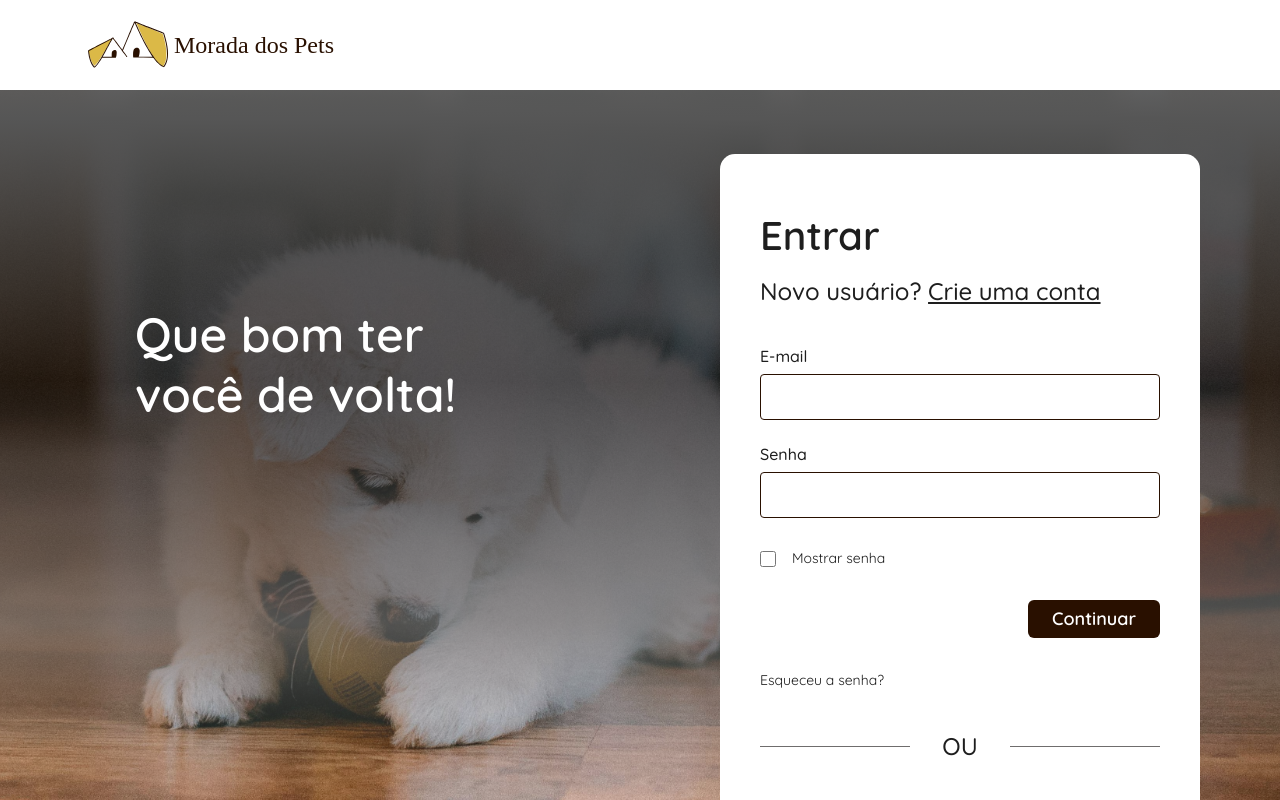
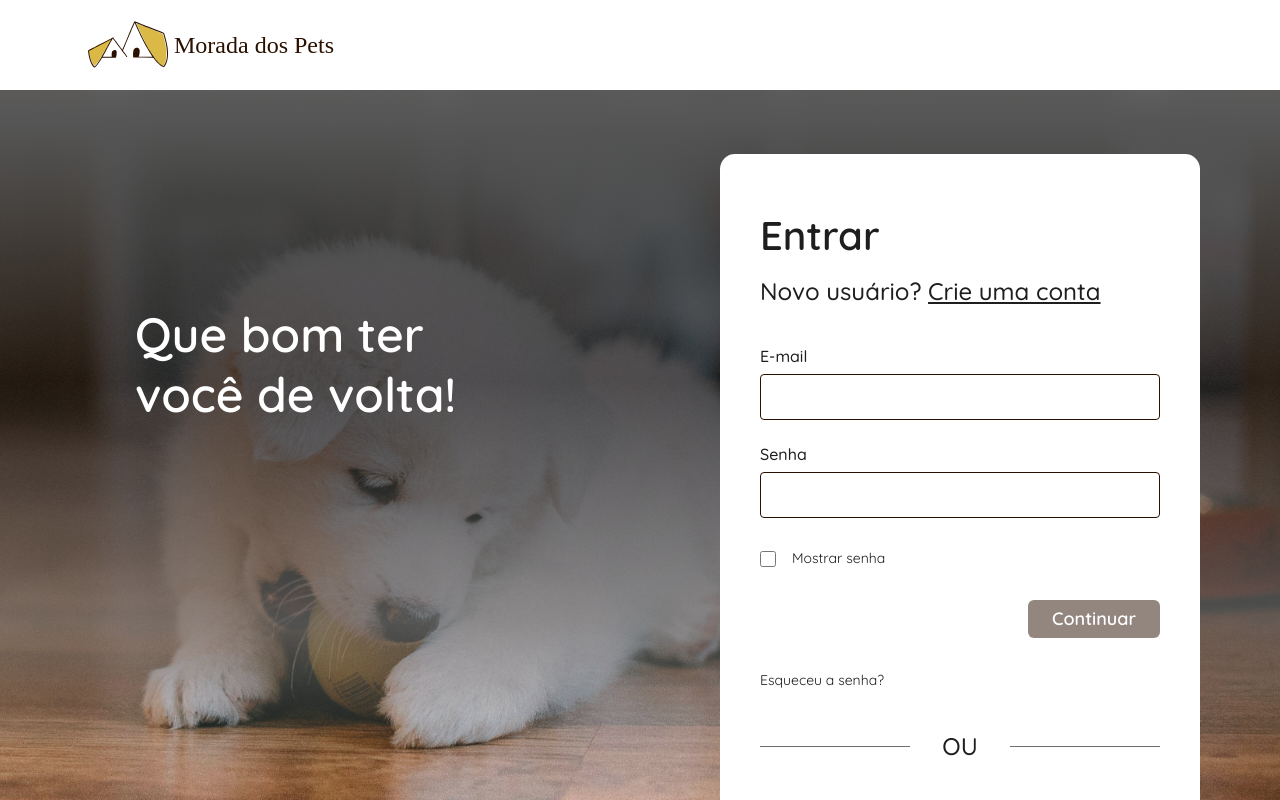
Before and after one commit to YvesCesar/morada_dos_pets_frontend, a Vue app: page /entrar in a window 1280 px wide. Built offline with nearby package versions, Linux system fonts and the light colour scheme; the HTML template or start-up script is replaced by a standard one; a web font is replaced by a local one.

Commit message:
Adds disabled button effect in 'entrar' page

```diff
--- a/src/components/sections/entrar/LoginCard.vue
+++ b/src/components/sections/entrar/LoginCard.vue
@@ -1,10 +1,12 @@
 <script setup lang="ts">
-import { ref } from 'vue'
+import { ref, computed } from 'vue'
 import iconGoogle from '@/assets/images/icon-google.svg'
 
 const email = ref('')
 const password = ref('')
 const showPassword = ref(false)
+
+const isFormValid = computed(() => email.value !== '' && password.value !== '')
 
 const handleSubmit = () => {
   console.log('Login submitted', { email: email.value, password: password.value })
@@ -63,7 +65,7 @@ const handleGoogleLogin = () => {
           </div>
 
           <div class="login-card__submit-area">
-            <button type="submit" class="login-card__button login-card__button--primary">
+            <button type="submit" class="login-card__button login-card__button--primary" :disabled="!isFormValid">
               Continuar
             </button>
           </div>
@@ -234,6 +236,11 @@ const handleGoogleLogin = () => {
   opacity: 0.9;
 }
 
+.login-card__button:disabled {
+  opacity: 0.5;
+  cursor: not-allowed;
+}
+
 .login-card__button--primary {
   padding: 8px 24px;
   background-color: var(--color-primary);
```
